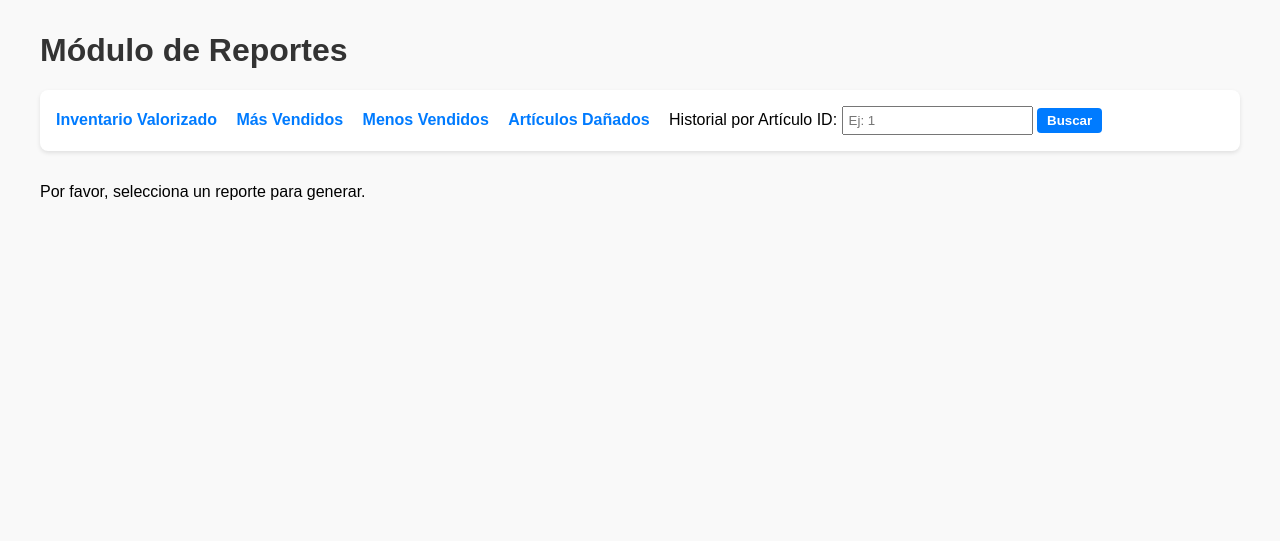
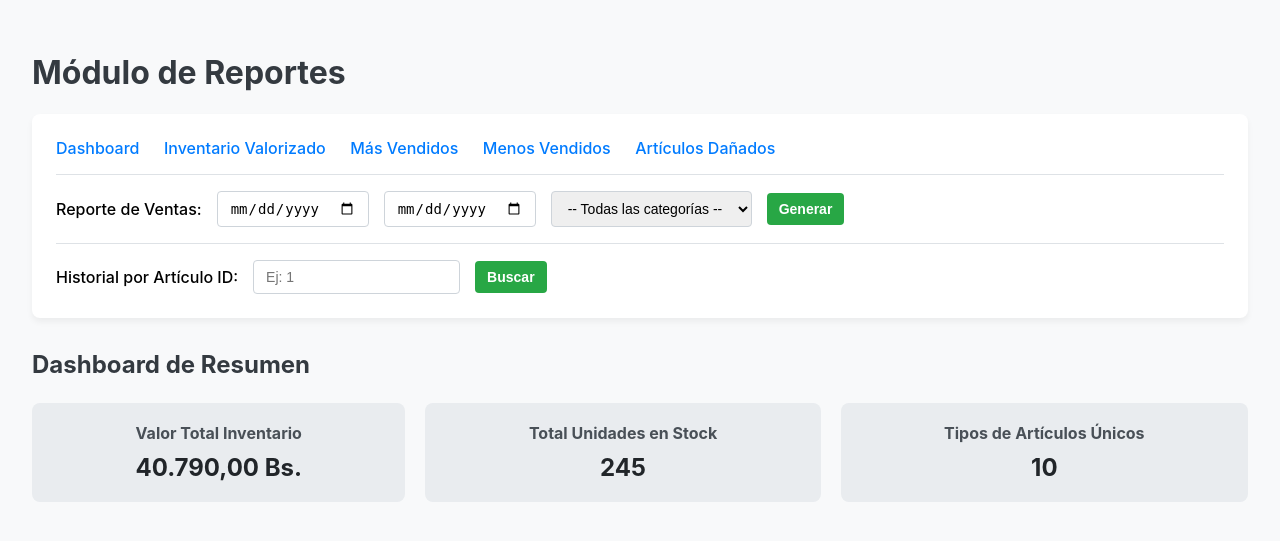
Before and after one commit to as7haro7/almacen_autos, a PHP site: page /presentacion/reportes.php?reporte=dashboard in a window 1280 px wide. Shown: the top 541 px of the page. Run offline with PHP 8.4, Linux system fonts and the light colour scheme; data comes from the database, SQL or seed files in the repository.

Commit message:
Update reportes.php

```diff
--- a/presentacion/reportes.php
+++ b/presentacion/reportes.php
@@ -1,49 +1,51 @@
 <?php
 // presentacion/reportes.php
 ini_set('display_errors', 1);
-ini_set('display_startup_errors', 1);
 error_reporting(E_ALL);
 
 require_once '../negocio/ReportesNegocio.php';
 
-// Variables para almacenar los datos del reporte a mostrar
+$manager = new ReportesNegocio();
 $reporteActual = null;
 $reporteData = null;
 $reporteTitulo = "";
 
+$categorias = $manager->obtenerCategoriasParaFiltro();
+
 if (isset($_GET['reporte'])) {
     $reporteActual = $_GET['reporte'];
-    $manager = new ReportesNegocio();
 
-    // Usamos un switch para manejar cada tipo de reporte
     switch ($reporteActual) {
+        case 'dashboard':
+            $reporteTitulo = "Dashboard de Resumen";
+            $reporteData = $manager->generarResumenDashboard();
+            break;
         case 'inventario_valorizado':
             $reporteTitulo = "Reporte de Inventario Valorizado";
             $reporteData = $manager->generarReporteInventarioValorizado();
             break;
-
         case 'mas_vendidos':
             $reporteTitulo = "Top 10 Artículos Más Vendidos";
             $reporteData = $manager->generarReporteMasVendidos();
             break;
-
         case 'menos_vendidos':
             $reporteTitulo = "Top 10 Artículos Menos Vendidos";
             $reporteData = $manager->generarReporteMenosVendidos();
             break;
-
         case 'articulos_danados':
             $reporteTitulo = "Reporte de Artículos Dañados";
             $reporteData = $manager->generarReporteDanados();
             break;
-
         case 'historial_articulo':
-            // Este reporte se activa por un formulario POST
             if (isset($_POST['id_articulo']) && !empty($_POST['id_articulo'])) {
                 $id_articulo = (int)$_POST['id_articulo'];
                 $reporteTitulo = "Historial de Movimientos para Artículo ID: " . $id_articulo;
                 $reporteData = $manager->generarHistorialArticulo($id_articulo);
             }
+            break;
+        case 'reporte_ventas':
+            $reporteTitulo = "Reporte de Ventas";
+            $reporteData = $manager->generarReporteVentas($_GET);
             break;
     }
 }
@@ -52,119 +54,106 @@ if (isset($_GET['reporte'])) {
 <html lang="es">
 <head>
     <meta charset="UTF-8">
-    <meta name="viewport" content="width=device-width, initial-scale=1.0">
     <title>Módulo de Reportes</title>
     <style>
-        body { font-family: sans-serif; margin: 2em; background-color: #f9f9f9; }
-        nav { background-color: #fff; padding: 1em; border-radius: 8px; box-shadow: 0 2px 4px rgba(0,0,0,0.1); margin-bottom: 2em; }
-        nav a, nav button { margin-right: 15px; text-decoration: none; color: #007bff; font-weight: bold; }
-        nav form { display: inline-block; }
-        nav input { padding: 5px; }
-        nav button { padding: 5px 10px; background-color: #007bff; color: white; border: none; cursor: pointer; border-radius: 4px; }
-        table { width: 100%; border-collapse: collapse; margin-top: 1em; background-color: #fff; box-shadow: 0 2px 4px rgba(0,0,0,0.1); }
-        th, td { border: 1px solid #ddd; padding: 12px; text-align: left; }
-        th { background-color: #f2f2f2; }
-        h1, h2 { color: #333; }
-        .total { font-size: 1.2em; font-weight: bold; margin-top: 1em; background-color: #e9ecef; padding: 10px; border-radius: 5px;}
-        .container { max-width: 1200px; margin: auto; }
+        body { font-family: -apple-system, BlinkMacSystemFont, "Segoe UI", Roboto, "Helvetica Neue", Arial, sans-serif; margin: 0; background-color: #f8f9fa; }
+        .container { max-width: 1400px; margin: auto; padding: 2em; }
+        nav { background-color: #fff; padding: 1.5em; border-radius: 8px; box-shadow: 0 4px 6px rgba(0,0,0,0.05); margin-bottom: 2em; }
+        nav a { margin-right: 20px; text-decoration: none; color: #007bff; font-weight: 500; }
+        nav a:hover { text-decoration: underline; }
+        .form-section { border-top: 1px solid #dee2e6; margin-top: 1em; padding-top: 1em; }
+        .form-section form { display: flex; align-items: center; gap: 15px; flex-wrap: wrap; }
+        form label { font-weight: 500; }
+        form input, form select, form button { padding: 8px 12px; border: 1px solid #ced4da; border-radius: 4px; font-size: 14px; }
+        form button { background-color: #28a745; color: white; border: none; cursor: pointer; font-weight: bold; }
+        table { width: 100%; border-collapse: collapse; margin-top: 1.5em; background-color: #fff; box-shadow: 0 4px 6px rgba(0,0,0,0.05); }
+        th, td { border: 1px solid #dee2e6; padding: 12px; text-align: left; }
+        th { background-color: #e9ecef; }
+        h1, h2 { color: #343a40; }
+        .total, .card-container { display: flex; gap: 20px; margin-top: 1.5em; }
+        .total-box, .card { background-color: #e9ecef; padding: 20px; border-radius: 8px; font-size: 1.2em; font-weight: bold; flex-grow: 1; text-align: center; }
+        .card h3 { margin: 0 0 10px 0; color: #495057; font-size: 16px; }
+        .card p { margin: 0; color: #212529; font-size: 24px; font-weight: bold; }
     </style>
 </head>
 <body>
 <div class="container">
     <h1>Módulo de Reportes</h1>
-
     <nav>
+        <a href="?reporte=dashboard">Dashboard</a>
         <a href="?reporte=inventario_valorizado">Inventario Valorizado</a>
         <a href="?reporte=mas_vendidos">Más Vendidos</a>
         <a href="?reporte=menos_vendidos">Menos Vendidos</a>
         <a href="?reporte=articulos_danados">Artículos Dañados</a>
 
-        <form action="?reporte=historial_articulo" method="POST">
-            <label for="id_articulo">Historial por Artículo ID:</label>
-            <input type="number" id="id_articulo" name="id_articulo" placeholder="Ej: 1" required>
-            <button type="submit">Buscar</button>
-        </form>
+        <div class="form-section">
+            <form action="?" method="GET">
+                <input type="hidden" name="reporte" value="reporte_ventas">
+                <label>Reporte de Ventas:</label>
+                <input type="date" name="fecha_inicio" value="<?php echo htmlspecialchars($_GET['fecha_inicio'] ?? ''); ?>">
+                <input type="date" name="fecha_fin" value="<?php echo htmlspecialchars($_GET['fecha_fin'] ?? ''); ?>">
+                <select name="id_categoria">
+                    <option value="">-- Todas las categorías --</option>
+                    <?php foreach ($categorias as $cat): ?>
+                        <option value="<?php echo $cat['id_categoria']; ?>" <?php echo (isset($_GET['id_categoria']) && $_GET['id_categoria'] == $cat['id_categoria']) ? 'selected' : ''; ?>>
+                            <?php echo htmlspecialchars($cat['nombre_categoria']); ?>
+                        </option>
+                    <?php endforeach; ?>
+                </select>
+                <button type="submit">Generar</button>
+            </form>
+        </div>
+        <div class="form-section">
+            <form action="?reporte=historial_articulo" method="POST">
+                <label>Historial por Artículo ID:</label>
+                <input type="number" name="id_articulo" placeholder="Ej: 1" required>
+                <button type="submit">Buscar</button>
+            </form>
+        </div>
     </nav>
 
     <?php if ($reporteData): ?>
         <h2><?php echo $reporteTitulo; ?></h2>
 
         <?php switch ($reporteActual):
-            case 'inventario_valorizado': ?>
-                <div class="total">
-                    Valor Total del Inventario: <?php echo number_format($reporteData['total_general'], 2, ',', '.'); ?> Bs.
+            case 'dashboard': ?>
+                <div class="card-container">
+                    <div class="card"><h3>Valor Total Inventario</h3> <p><?php echo number_format($reporteData['valor_total_inventario'], 2, ',', '.'); ?> Bs.</p></div>
+                    <div class="card"><h3>Total Unidades en Stock</h3> <p><?php echo number_format($reporteData['total_stock'], 0, ',', '.'); ?></p></div>
+                    <div class="card"><h3>Tipos de Artículos Únicos</h3> <p><?php echo number_format($reporteData['articulos_unicos'], 0, ',', '.'); ?></p></div>
                 </div>
+            <?php break; ?>
+
+            <?php case 'inventario_valorizado': ?>
+                <div class="total-box">Valor Total del Inventario: <?php echo number_format($reporteData['total_general'], 2, ',', '.'); ?> Bs.</div>
+                <table></table>
+            <?php break; ?>
+
+            <?php case 'reporte_ventas': ?>
+                <div class="total-box">Monto Total de Ventas (filtrado): <?php echo number_format($reporteData['total_ventas'], 2, ',', '.'); ?> Bs.</div>
                 <table>
-                    <thead>
-                        <tr>
-                            <th>Sucursal</th><th>Artículo</th><th>Categoría</th><th>Cantidad</th><th>Costo Unit. (Bs.)</th><th>Valor Total (Bs.)</th>
-                        </tr>
-                    </thead>
+                    <thead><tr><th>Fecha Pedido</th><th>Cliente</th><th>Artículo</th><th>Categoría</th><th>Cantidad</th><th>Precio Unit.</th><th>Subtotal</th></tr></thead>
                     <tbody>
                         <?php foreach ($reporteData['detalle'] as $item): ?>
                         <tr>
-                            <td><?php echo htmlspecialchars($item['sucursal']); ?></td>
+                            <td><?php echo $item['fecha_pedido']; ?></td>
+                            <td><?php echo htmlspecialchars($item['cliente']); ?></td>
                             <td><?php echo htmlspecialchars($item['articulo']); ?></td>
                             <td><?php echo htmlspecialchars($item['nombre_categoria']); ?></td>
                             <td><?php echo $item['cantidad']; ?></td>
-                            <td><?php echo number_format($item['costo_compra_promedio'], 2, ',', '.'); ?></td>
-                            <td><?php echo number_format($item['valor_total_articulo'], 2, ',', '.'); ?></td>
+                            <td><?php echo number_format($item['precio_unitario'], 2, ',', '.'); ?></td>
+                            <td><?php echo number_format($item['subtotal'], 2, ',', '.'); ?></td>
                         </tr>
                         <?php endforeach; ?>
                     </tbody>
                 </table>
             <?php break; ?>
 
-            <?php case 'mas_vendidos': ?>
-            <?php case 'menos_vendidos': ?>
-                <table>
-                    <thead><tr><th>Descripción del Artículo</th><th>Total Vendido</th></tr></thead>
-                    <tbody>
-                        <?php foreach ($reporteData as $item): ?>
-                        <tr>
-                            <td><?php echo htmlspecialchars($item['descripcion']); ?></td>
-                            <td><?php echo $item['total_vendido']; ?></td>
-                        </tr>
-                        <?php endforeach; ?>
-                    </tbody>
-                </table>
-            <?php break; ?>
-
-            <?php case 'articulos_danados': ?>
-                <table>
-                    <thead><tr><th>Fecha y Hora</th><th>Artículo</th><th>Cantidad Dañada</th><th>Reportado Por</th><th>Sucursal</th></tr></thead>
-                    <tbody>
-                        <?php foreach ($reporteData as $item): ?>
-                        <tr>
-                            <td><?php echo $item['fecha_hora']; ?></td>
-                            <td><?php echo htmlspecialchars($item['articulo']); ?></td>
-                            <td><?php echo $item['cantidad_danada']; ?></td>
-                            <td><?php echo htmlspecialchars($item['reportado_por']); ?></td>
-                            <td><?php echo htmlspecialchars($item['sucursal']); ?></td>
-                        </tr>
-                        <?php endforeach; ?>
-                    </tbody>
-                </table>
-            <?php break; ?>
-
-            <?php case 'historial_articulo': ?>
-                <table>
-                    <thead><tr><th>Fecha y Hora</th><th>Tipo de Movimiento</th><th>Cantidad</th><th>Usuario</th><th>Sucursal</th></tr></thead>
-                    <tbody>
-                        <?php foreach ($reporteData as $item): ?>
-                        <tr>
-                            <td><?php echo $item['fecha_hora']; ?></td>
-                            <td><?php echo htmlspecialchars($item['tipo_movimiento']); ?></td>
-                            <td><?php echo $item['cantidad']; ?></td>
-                            <td><?php echo htmlspecialchars($item['usuario']); ?></td>
-                            <td><?php echo htmlspecialchars($item['sucursal']); ?></td>
-                        </tr>
-                        <?php endforeach; ?>
-                    </tbody>
-                </table>
-            <?php break; ?>
+            <?php // ... ?>
 
         <?php endswitch; ?>
+    <?php elseif ($reporteActual): ?>
+        <p>No se encontraron resultados para el reporte "<?php echo htmlspecialchars($reporteTitulo); ?>".</p>
     <?php else: ?>
         <p>Por favor, selecciona un reporte para generar.</p>
     <?php endif; ?>
```
